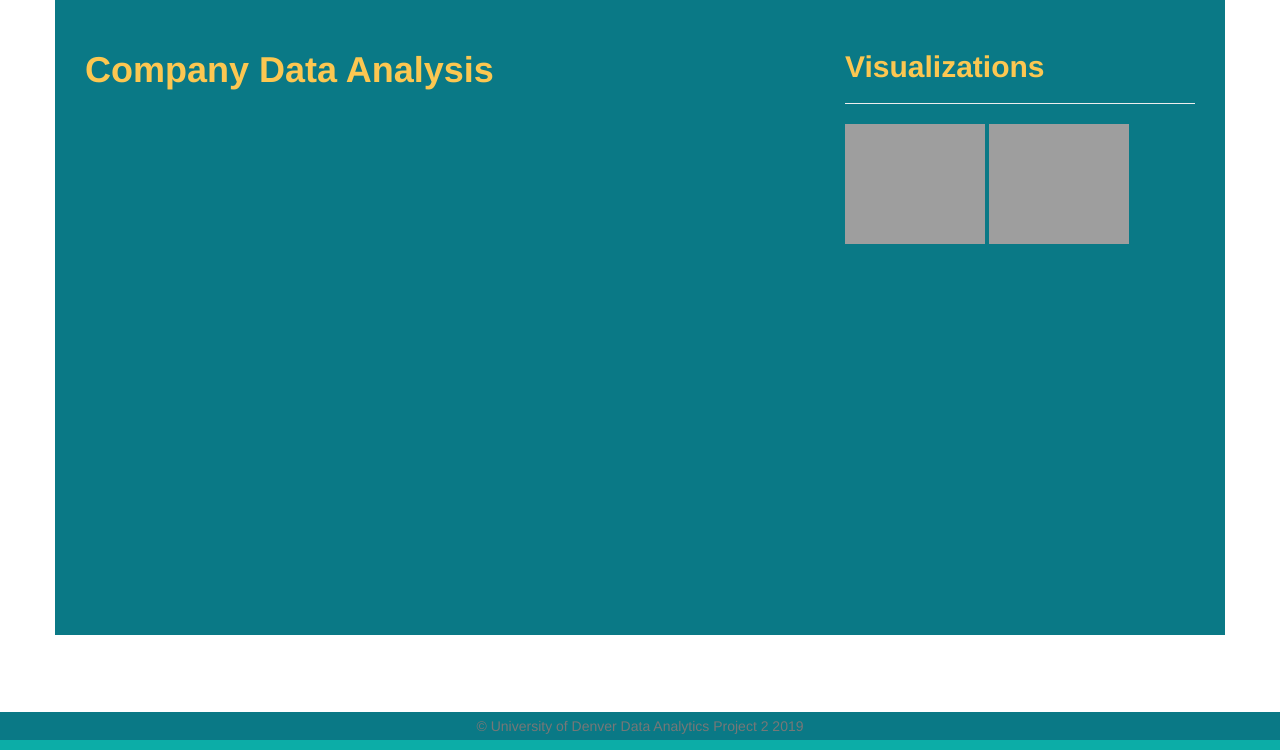
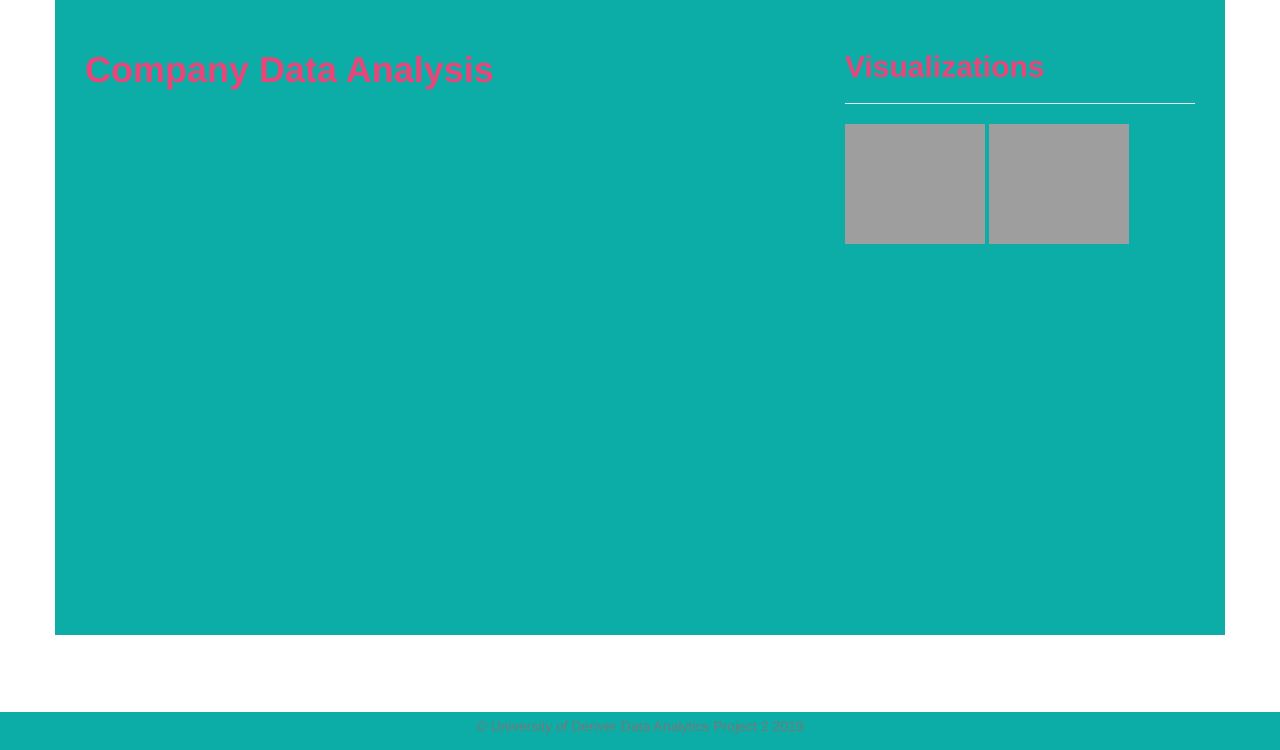
Before and after one commit to damianmc88/Audit_Project2, a Flask app: page / in a window 1280 px wide. Shown: the part 50-800 px from the top of the page. Run offline with Flask 2, Linux system fonts and the light colour scheme; data comes from the database, SQL or seed files in the repository; some libraries are stand-ins or nearby versions; grey boxes are pictures that could not be loaded.

Commit message:
Add files via upload

```diff
--- a/static/styles/style.css
+++ b/static/styles/style.css
@@ -1,35 +1,33 @@
 h1{
-    color: #fcc751;
-    background-color: #0a7986;
+    color: #e84678;
+    background-color: rgb(12, 173, 167);
     font-family: 'Avenir', Helvetica, sans-serif;
     font-weight: bold;
 }
 
 h2{
-    color: #fcc751;
-    background-color:#0a7986;
+    color: #e84678;
+    background-color:rgb(12, 173, 167);
     font-family: 'Avenir', Helvetica, sans-serif;
     font-weight: bold;
 }
 
 h3{
     color: rgb(12, 173, 167);
-    background-color:#0a7986;
+    background-color:rgb(12, 173, 167);
     font-family: 'Avenir', Helvetica, sans-serif;
     font-weight: bold;
     }
-
 
 p {
     color: #e84678;
     font-family: 'Avenir', Helvetica, sans-serif;
     font-size: 12;
-    background-color:#0a7986;
+    background-color:rgb(12, 173, 167);
     line-height: 2;
  }
-
  .container{
-     background-color: #0a7986;
+     background-color: rgb(12, 173, 167);
      padding-top: 30px;
      padding-left: 30px;
      padding-right: 30px;
@@ -37,12 +35,16 @@ p {
  }
 
  .navbar-brand {
-    color: #0a7986;
+    color: rgb(12, 173, 167);
     background-color: rgb(12, 173, 167);
     font-family: 'Avenir', Helvetica, sans-serif;
     font-weight: bold;
 }
 
 .footer {
-    background-color: rgb(12, 173, 167);
+    color: #e84678;
+    font-family: 'Avenir', Helvetica, sans-serif;
+    font-size: 12;
+    background-color:rgb(12, 173, 167);
+    line-height: 2;
 }
```
